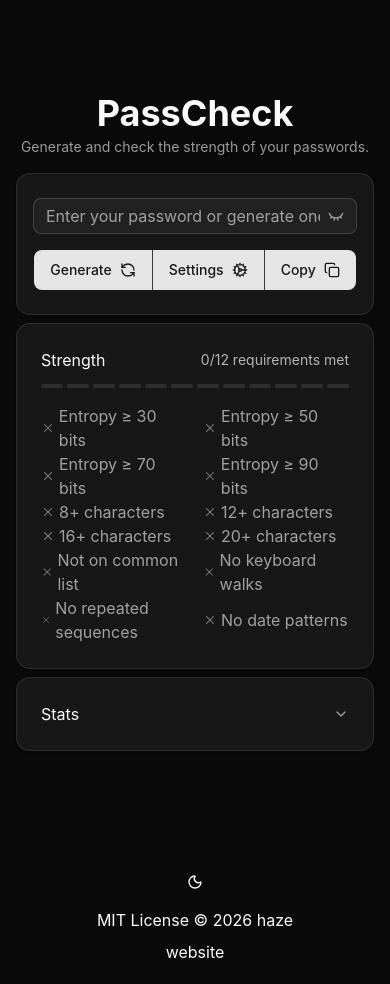
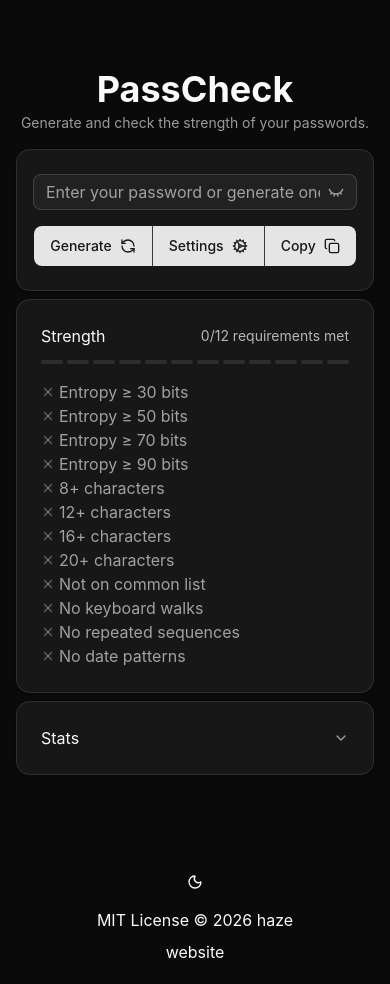
Before and after one commit to hazefyro/pass-check, a React (Vite) app: page / in a window 390 px wide. Built offline with nearby package versions, Linux system fonts and the light colour scheme.

Commit message:
fix: single col reqs list for mobile

```diff
--- a/src/components/Checker.tsx
+++ b/src/components/Checker.tsx
@@ -95,7 +95,7 @@
           />
         ))}
       </div>
-      <ul className="grid grid-cols-2 gap-x-4">
+      <ul className="grid grid-cols-1 md:grid-cols-2 gap-x-4">
         {reqs.map(({ name, pass }) => (
           <li className="flex items-center gap-1" key={name}>
             {pass ? (
```
